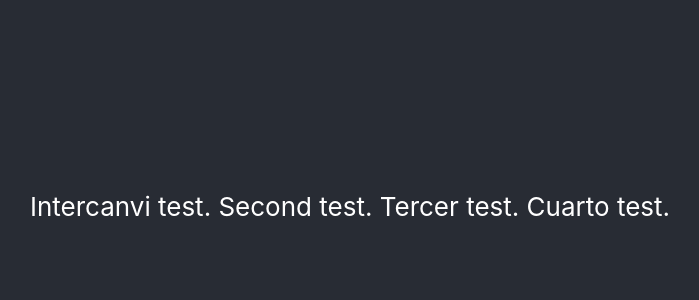
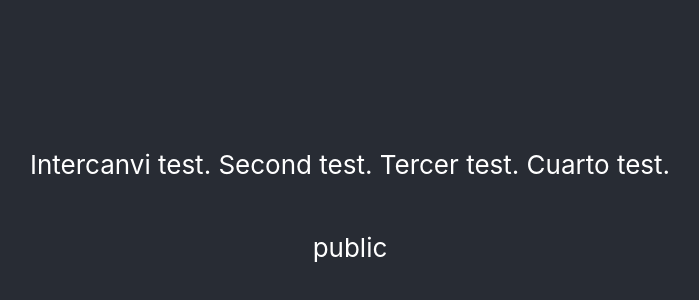
Before and after one commit to clozano80/intercanvi-frontend, a React (Create React App) app: page / in a window 1280 px wide. Shown: the part 194-494 px from the top of the page, without its empty margins (290-989 px from the left). Built offline with nearby package versions, Linux system fonts and the light colour scheme.

Commit message:
code: app  - texts

```diff
--- a/src/App.js
+++ b/src/App.js
@@ -5,6 +5,7 @@ function App() {
 		<div className="App">
 			<header className="App-header">
 				<p>Intercanvi test. Second test. Tercer test. Cuarto test.</p>
+				<p>public</p>
 			</header>
 		</div>
 	);
```
Also changed, not shown: src/logo.svg (deleted). Lines whose indentation alone changed are shown as unchanged.
